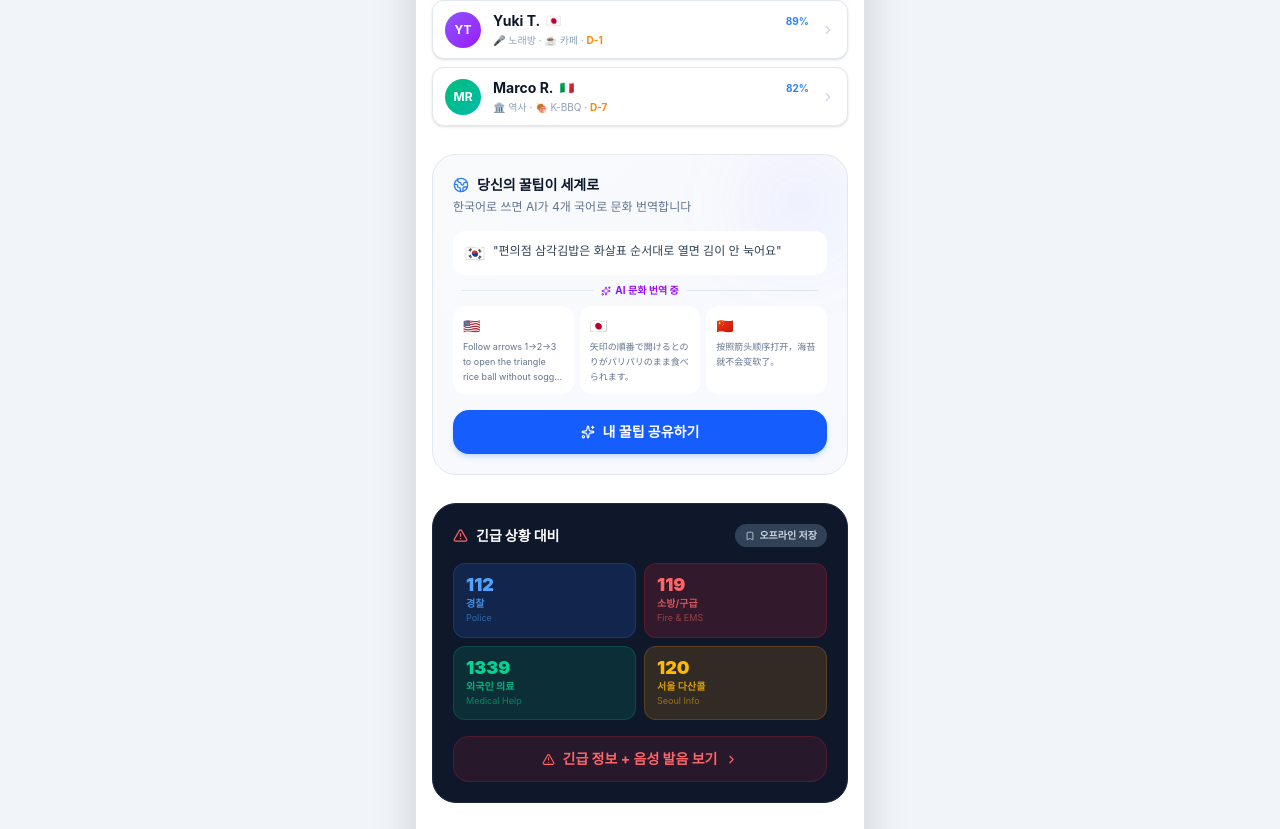
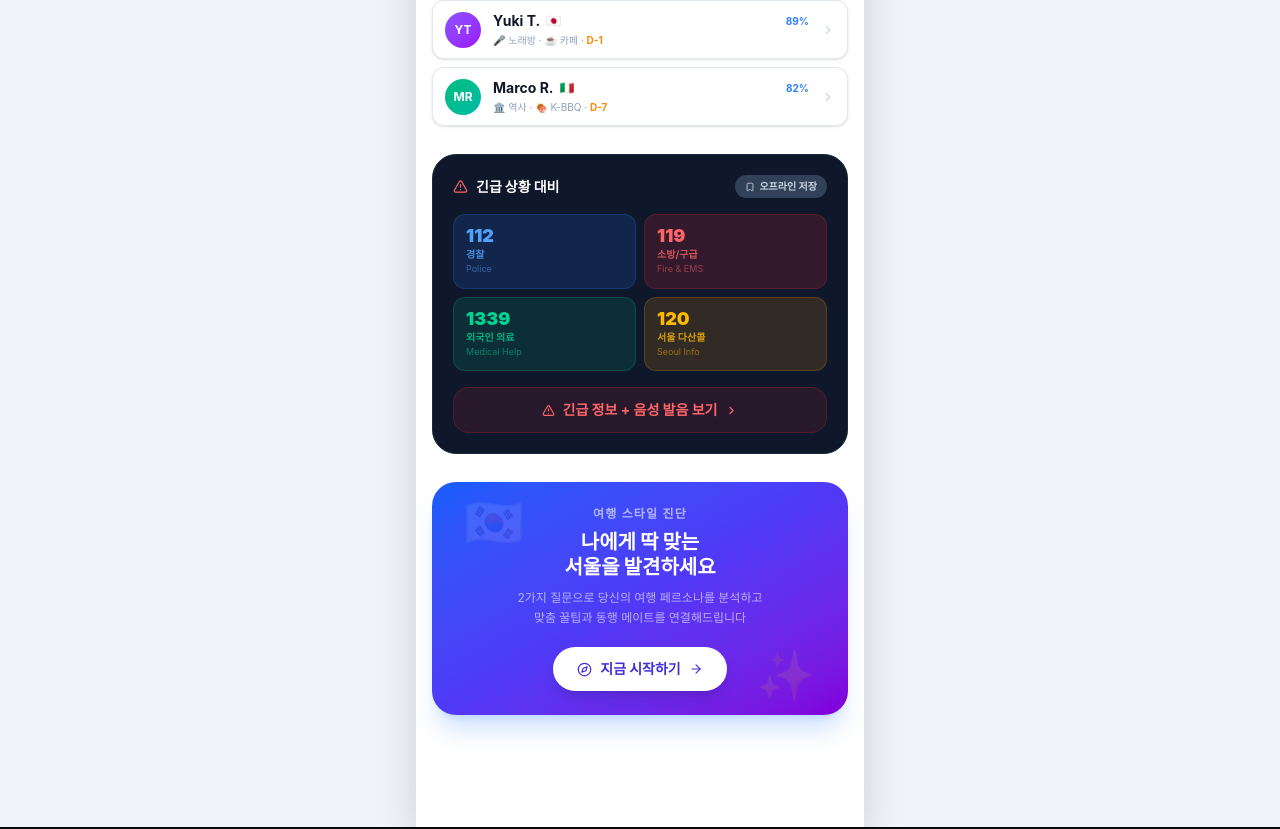
Before and after one commit to hyoeun979704-web/hakerton-front, a React (Vite) app: page / in a window 1280 px wide. Shown: the part 1501-2330 px from the top of the page. Built offline with nearby package versions, Linux system fonts and the light colour scheme; the HTML template or start-up script is replaced by a standard one; a web font is replaced by a local one.

Commit message:
step2: 꿀팁 공유하기 섹션 삭제
https://claude.ai/code/session_01KHtv6AiiG5FG3qHWtSmR4X

```diff
--- a/src/pages/Home.tsx
+++ b/src/pages/Home.tsx
@@ -5,7 +5,7 @@ import {
   Sparkles, Compass,
   Users, Star, AlertTriangle, Bookmark,
   Clock, Bot, ChevronRight, ChevronLeft,
-  Flame, Heart, MessageCircle, ArrowRight, Globe2
+  Flame, Heart, MessageCircle, ArrowRight
 } from 'lucide-react';
 import { Link } from 'react-router-dom';
 import { TIPS, VENUES, getSavedIds, toggleSaved } from '../data/tips';
@@ -490,62 +490,6 @@ export default function Home() {
         ))}
       </motion.div>
 
-      {/* ══════════════════════════════════════
-          6. AI 번역 — 나도 공유하기
-      ══════════════════════════════════════ */}
-      <motion.div {...fadeUp} className="px-4 mt-7">
-        <div className="bg-gradient-to-br from-slate-50 to-indigo-50/50 dark:from-slate-900 dark:to-indigo-950/30 rounded-3xl border border-slate-200 dark:border-slate-800 p-5 overflow-hidden relative">
-          <div className="absolute top-0 right-0 w-24 h-24 rounded-full bg-indigo-400/10 blur-2xl pointer-events-none" />
-          <div className="relative z-10">
-            <div className="flex items-center gap-2 mb-1">
-              <Globe2 size={16} className="text-blue-500" />
-              <h2 className="font-extrabold text-sm text-slate-900 dark:text-white">당신의 꿀팁이 세계로</h2>
-            </div>
-            <p className="text-xs text-slate-500 dark:text-slate-400 mb-4">한국어로 쓰면 AI가 4개 국어로 문화 번역합니다</p>
-
-            {/* translation demo */}
-            <div className="space-y-2 mb-4">
-              <div className="bg-white dark:bg-slate-800 rounded-xl px-3 py-2.5 flex items-start gap-2">
-                <span className="text-base flex-shrink-0">🇰🇷</span>
-                <p className="text-xs text-slate-700 dark:text-slate-300 leading-relaxed">"편의점 삼각김밥은 화살표 순서대로 열면 김이 안 눅어요"</p>
-              </div>
-              <div className="flex items-center gap-2 px-2">
-                <div className="flex-1 h-px bg-slate-200 dark:bg-slate-700" />
-                <div className="flex items-center gap-1 text-[10px] font-bold text-purple-600 dark:text-purple-400">
-                  <Sparkles size={10} /> AI 문화 번역 중
-                </div>
-                <div className="flex-1 h-px bg-slate-200 dark:bg-slate-700" />
-              </div>
-              <div className="grid grid-cols-3 gap-1.5">
-                {[
-                  { flag: '🇺🇸', lang: 'EN', text: 'Follow arrows 1→2→3 to open the triangle rice ball without soggy seaweed.' },
-                  { flag: '🇯🇵', lang: 'JA', text: '矢印の順番で開けるとのりがパリパリのまま食べられます。' },
-                  { flag: '🇨🇳', lang: 'ZH', text: '按照箭头顺序打开，海苔就不会变软了。' },
-                ].map(({ flag, lang, text }, i) => (
-                  <motion.div
-                    key={lang}
-                    initial={{ opacity: 0, y: 10 }}
-                    whileInView={{ opacity: 1, y: 0 }}
-                    viewport={{ once: true }}
-                    transition={{ delay: i * 0.15, duration: 0.35 }}
-                    className="bg-white dark:bg-slate-800 rounded-xl p-2.5"
-                  >
-                    <span className="text-sm block mb-1">{flag}</span>
-                    <p className="text-[9px] text-slate-500 dark:text-slate-400 leading-relaxed line-clamp-3">{text}</p>
-                  </motion.div>
-                ))}
-              </div>
-            </div>
-
-            <Link
-              to="/submit"
-              className="flex items-center justify-center gap-2 w-full bg-blue-600 hover:bg-blue-700 text-white font-bold text-sm py-3 rounded-2xl transition-colors shadow-md shadow-blue-500/20"
-            >
-              <Sparkles size={14} /> 내 꿀팁 공유하기
-            </Link>
-          </div>
-        </div>
-      </motion.div>
 
       {/* ══════════════════════════════════════
           7. 긴급 상황 대비
```
